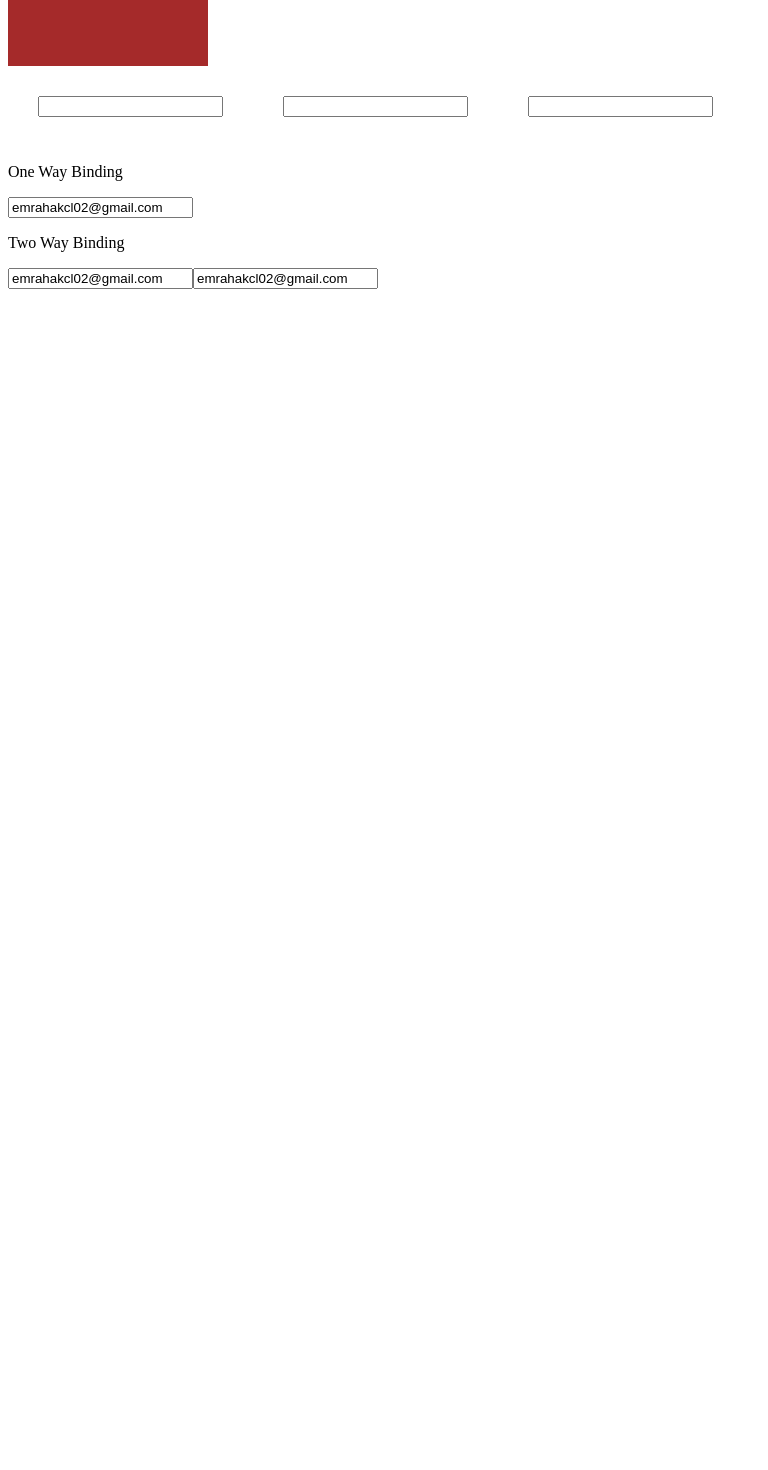
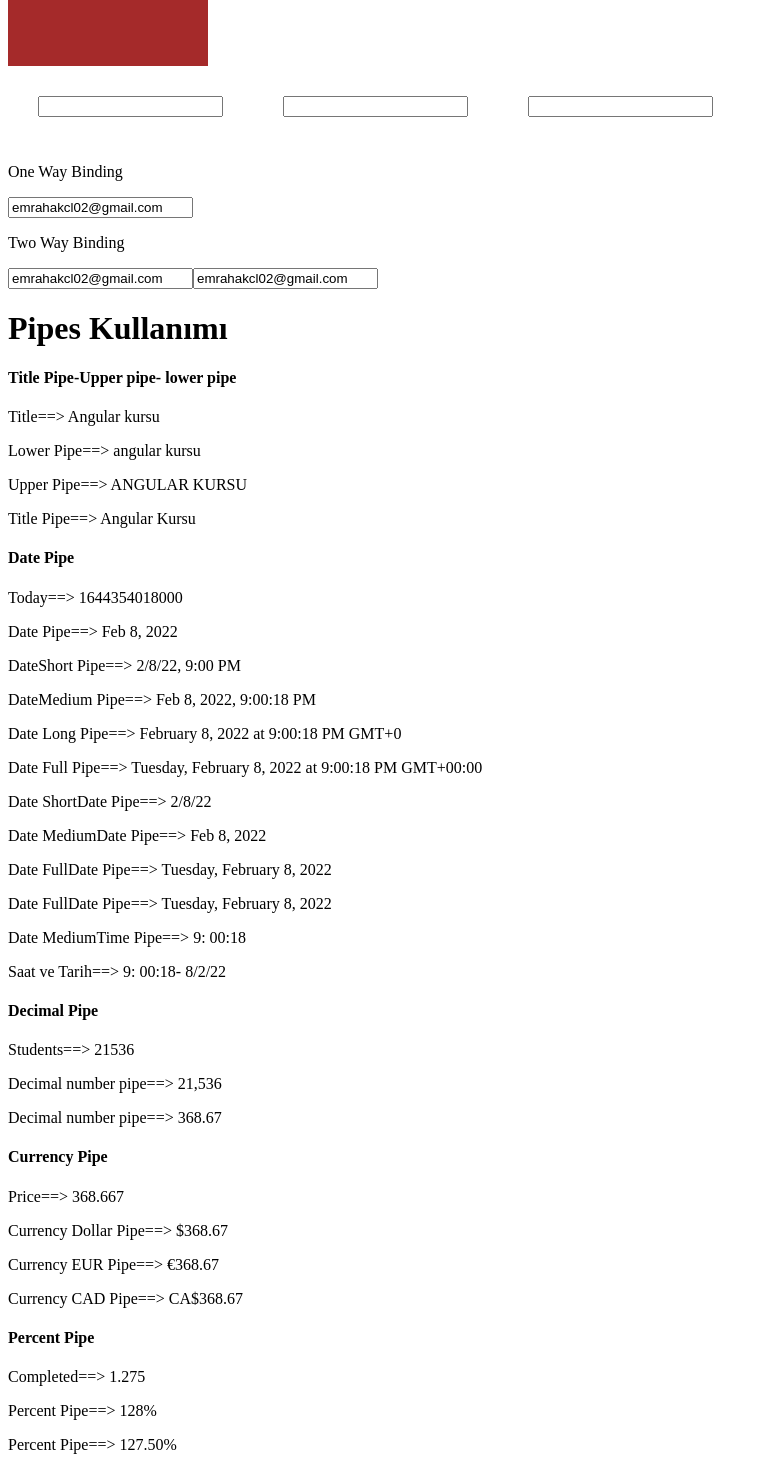
Before and after one commit to EmrahAKCAL/Angular-Tutorial-And-Applications, an Angular app in the folder Example/: page / in a window 1280 px wide. Shown: the part 289-1759 px from the top of the page, without its empty margins (0-768 px from the left). Before the commit the page ends 800 px from the top, so only its background shows below. Built offline with nearby package versions, Linux system fonts and the light colour scheme.

Commit message:
9-pipes kullanılarak data billgilerini çekme

```diff
--- a/Example/src/app/product.component.html
+++ b/Example/src/app/product.component.html
@@ -36,3 +36,36 @@
 <p>Two Way Binding</p>
 <input [value]='Email' (keyup.enter)="Email=$event.target.value; oneWay()">
 <input [(ngModel)]="Email" (keyup.enter)="TwoWay()">
+<!--Pipes-->
+<h1>Pipes Kullanımı</h1>
+<h4>Title Pipe-Upper pipe- lower pipe</h4>
+<p>Title==>  {{title}}</p>
+<p>Lower Pipe==>  {{title | lowercase}}</p> <!--Hepsi küçük harf-->
+<p>Upper Pipe==>  {{title | uppercase}}</p> <!--Hepsi büyük harf-->
+<p>Title Pipe==>  {{title | titlecase}}</p> <!--Her kelimenin baş harfi büyük-->
+<h4>Date Pipe</h4>
+<p>Today==>  {{today}}</p> <!--milisecond -->
+<p>Date Pipe==>  {{today | date}}</p> <!--Tarih -->
+<p>DateShort Pipe==>  {{today | date: 'short'}}</p>
+<p>DateMedium Pipe==>  {{today | date: 'medium'}}</p>
+<p>Date Long Pipe==>  {{today | date: 'long'}}</p>
+<p>Date Full Pipe==>  {{today | date: 'full'}}</p>
+<p>Date ShortDate Pipe==>  {{today | date: 'shortDate'}}</p>
+<p>Date MediumDate Pipe==>  {{today | date: 'mediumDate'}}</p>
+<p>Date FullDate Pipe==>  {{today | date: 'fullDate'}}</p>
+<p>Date FullDate Pipe==>  {{today | date: 'EEEE, MMMM d, y'}}</p>
+<p>Date MediumTime Pipe==>  {{today | date: 'h: mm:ss'}}</p>
+<p>Saat ve Tarih==> {{today | date: 'h: mm:ss'}}- {{today | date:'d/M/yy'}}</p> <!--saat/dk/sn gün/ay/yıl-->
+<h4>Decimal Pipe</h4>
+<p>Students==> {{students}}</p>
+<p>Decimal number pipe==> {{students | number}}</p> <!--okunabilir format-->
+<p>Decimal number pipe==> {{price | number: '1.2-2'}}</p> <!--Sayıyının tam kısmı ve ondalık kısmı yuvarlatma-->
+<h4>Currency Pipe</h4>
+<p>Price==> {{price}}</p>
+<p>Currency Dollar Pipe==> {{price | currency}}</p> <!--Dollar-->
+<p>Currency EUR Pipe==> {{price | currency: 'EUR'}}</p> <!--EUR-->
+<p>Currency CAD Pipe==> {{price | currency: 'CAD'}}</p>
+<h4>Percent Pipe</h4>
+<p>Completed==> {{completed}}</p>
+<p>Percent Pipe==> {{completed | percent}}</p> <!--Sayıyı yuvarlatarak yüzdelik gösterme-->
+<p>Percent Pipe==> {{completed | percent: '3.2-3'}}</p>
--- a/Example/src/app/product.component.ts
+++ b/Example/src/app/product.component.ts
@@ -66,4 +66,11 @@ export class ProductComponent{
     TwoWay(){
         alert(this.Email);
     }
+
+    //Pipes kullanımı
+    today: number= Date.now();
+    title: string= 'Angular kursu';
+    students: number= 21536;
+    price: number= 368.667;
+    completed: number= 1.275;
 }
```
